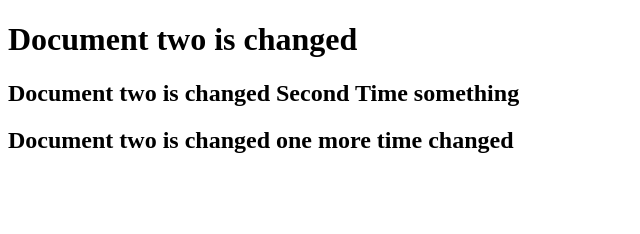
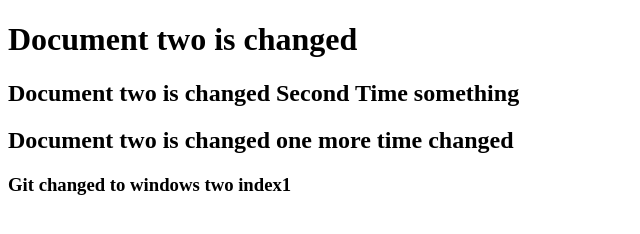
Before and after one commit to Amarsai403/svt, a plain HTML site: page project/index1.html in a window 1280 px wide. Shown: the whole page, without its empty margins (0-640 px from the left). Drawn offline with Linux system fonts and the light colour scheme.

Commit message:
added files to two branch from Windows

```diff
--- a/project/index1.html
+++ b/project/index1.html
@@ -18,5 +18,9 @@
         Document two is changed one more time changed
     </h2>
 
+    <h3>
+        Git changed to windows two index1
+    </h3>
+
 </body>
 </html>
```
Also changed, not shown: project/index.html (+1 -0 lines).
